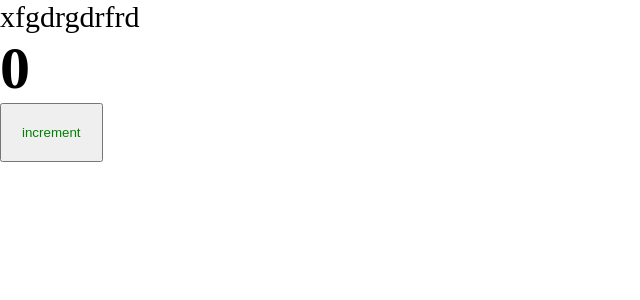
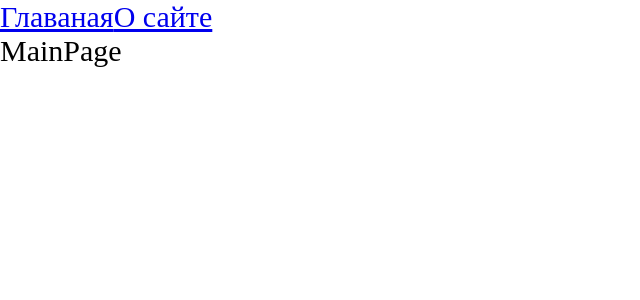
Before and after one commit to Evgeny-Mufteev/magic-react, a React app: page / in a window 1280 px wide. Shown: the top 300 px of the page, without its empty margins (0-640 px from the left). Built offline with nearby package versions, Linux system fonts and the light colour scheme.

Commit message:
Routing Code splitting Lazy Suspence

```diff
--- a/package.json
+++ b/package.json
@@ -15,6 +15,7 @@
     "@types/node": "^17.0.21",
     "@types/react": "^17.0.39",
     "@types/react-dom": "^17.0.11",
+    "@types/react-router-dom": "^5.3.3",
     "@types/webpack": "^5.28.0",
     "@types/webpack-dev-server": "^4.7.2",
     "css-loader": "^6.6.0",
@@ -32,6 +33,7 @@
   },
   "dependencies": {
     "react": "^17.0.2",
-    "react-dom": "^17.0.2"
+    "react-dom": "^17.0.2",
+    "react-router-dom": "^6.22.3"
   }
 }
--- a/src/App.tsx
+++ b/src/App.tsx
@@ -1,12 +1,21 @@
-import React from 'react'
-import { Counter } from './components/Counter'
+import { Route, Routes } from "react-router-dom";
 import "./index.scss";
+import { Link } from "react-router-dom";
+import { AboutPageAsync } from "./pages/AboutPage/AboutPage.async";
+import { MainPageAsync } from "./pages/MainPage/MainPage.async";
+import { Suspense } from "react";
 
 const App = () => {
   return (
     <div className='app'>
-      xfgdrgdrfrd
-      <Counter />
+      <Link to={"/"}>Главаная</Link>
+      <Link to={"/about"}>О сайте</Link>
+      <Suspense fallback={<div>Loading...</div>}>
+        <Routes>
+          <Route path={"/about"} element={<AboutPageAsync />} />
+          <Route path={"/"} element={<MainPageAsync />} />
+        </Routes>
+      </Suspense>
     </div>
   )
 }
--- a/src/index.tsx
+++ b/src/index.tsx
@@ -1,7 +1,10 @@
 import { render } from "react-dom";
 import App from "./App";
+import { BrowserRouter } from "react-router-dom";
 
 render(
-  <App />,
+  <BrowserRouter>
+    <App />
+  </BrowserRouter>,
   document.getElementById("root")
 )
--- /dev/null
+++ b/src/pages/AboutPage/AboutPage.async.tsx
@@ -0,0 +1,7 @@
+import { lazy } from "react";
+
+export const AboutPageAsync = lazy(() => new Promise(resolve => {
+  // @ts-ignore
+  // ТАК В РЕАЛЬНЫХ ПРОЕКТАХ НЕ ДЕЛАТЬ!!!!!
+  setTimeout(() => resolve(import('./AboutPage')), 1500)
+}))
--- /dev/null
+++ b/src/pages/AboutPage/AboutPage.tsx
@@ -0,0 +1,9 @@
+import React from 'react'
+
+const AboutPage = () => {
+  return (
+    <div>AboutPage</div>
+  )
+}
+
+export default AboutPage
--- /dev/null
+++ b/src/pages/MainPage/MainPage.async.tsx
@@ -0,0 +1,7 @@
+import { lazy } from "react";
+
+export const MainPageAsync = lazy(() => new Promise(resolve => {
+  // @ts-ignore
+  // ТАК В РЕАЛЬНЫХ ПРОЕКТАХ НЕ ДЕЛАТЬ!!!!!
+  setTimeout(() => resolve(import('./MainPage')), 1500)
+}))
--- /dev/null
+++ b/src/pages/MainPage/MainPage.tsx
@@ -0,0 +1,9 @@
+import React from 'react'
+
+const MainPage = () => {
+  return (
+    <div>MainPage</div>
+  )
+}
+
+export default MainPage
```
Also changed, not shown: 2 other files (tests, documents, lock files or other folders).
